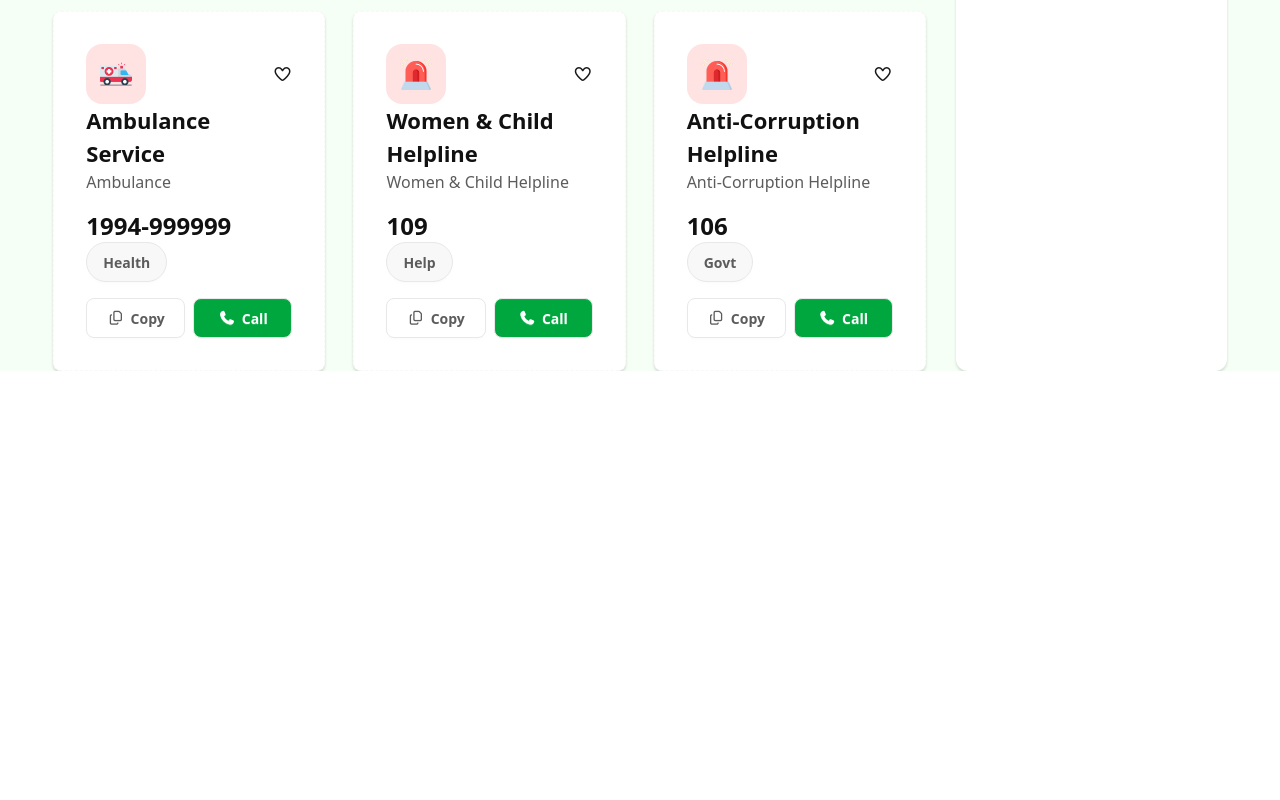
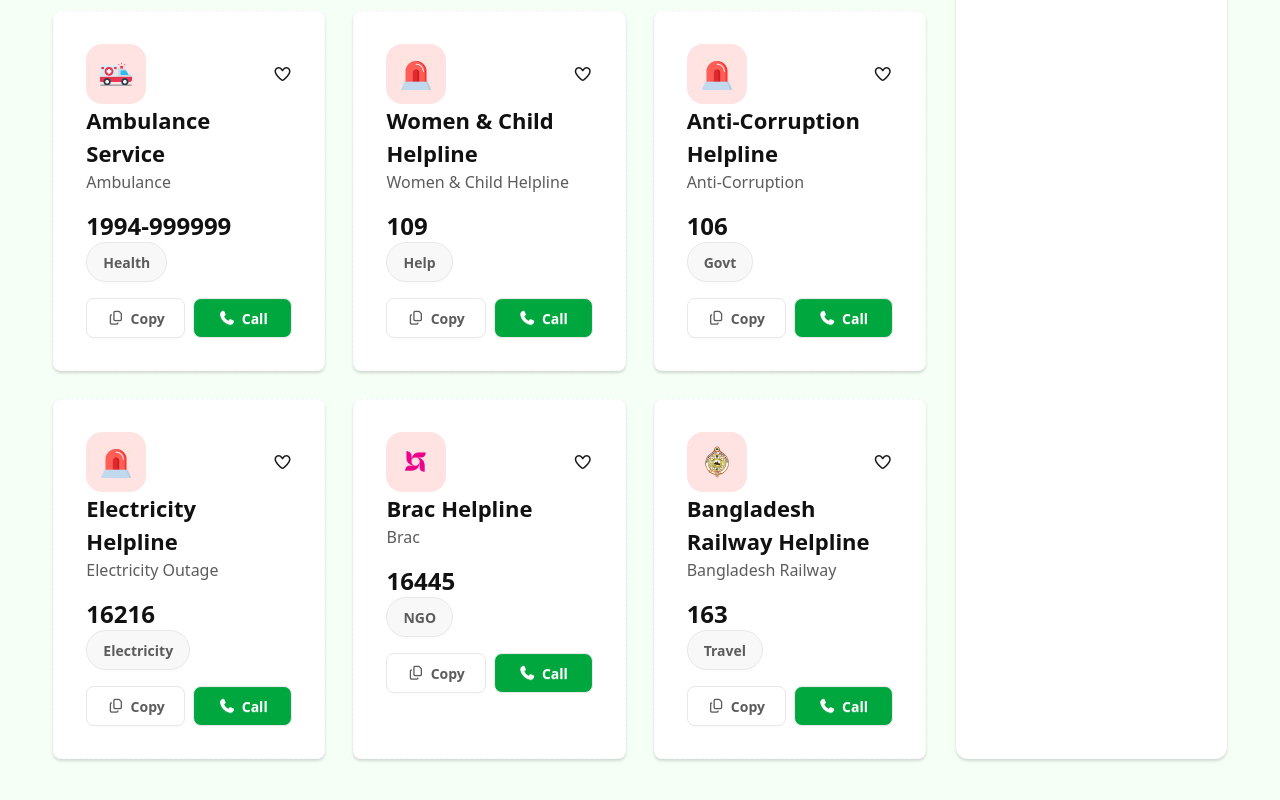
Before and after one commit to mdratul4505/my-5th-assignment, a plain HTML site: page index.html in a window 1280 px wide. Shown: the part 842-1642 px from the top of the page. Before the commit the page ends 1213 px from the top, so only its background shows below. Drawn offline with nearby package versions, Linux system fonts and the light colour scheme.

```diff
--- a/index.html
+++ b/index.html
@@ -60,7 +60,7 @@
       <div class="bg-[#F5FFF6]">
          <section class="w-11/12 mx-auto grid grid-cols-12 gap-7.5 ">
         <div class="col-span-12  md:col-span-9 ">
-            <div class="grid md:grid-cols-3 gap-7 mt-12">
+            <div class="grid md:grid-cols-3 gap-7 mt-12 mb-12">
                 <!-- card-1 -->
         <div class="card card-dash bg-base-100 shadow-[0px_2px_3px_0px_rgba(0,0,0,0.15)]  p-8">
   <div class="flex justify-between items-center">
@@ -181,7 +181,7 @@
         <i class="heart-icon fa-regular fa-heart"></i>
     </div>
     <h2 class=" service font-bold text-[22px] text-[#111111]">Anti-Corruption Helpline</h2>
-    <p class="text-[#5C5C5C]">Anti-Corruption Helpline</p>
+    <p class="text-[#5C5C5C]">Anti-Corruption</p>
     <div class="py-4">
         <h4 class="text-[#111111] font-bold text-2xl">106</h4>
         <button class="btn text-[#5C5C5C]  py-1.5 px-4 rounded-[50px]">Govt</button>
@@ -193,11 +193,78 @@
     </div>
 
    </div>
+
+   <!-- card-7-->
+   <div class="card card-dash bg-base-100 shadow-[0px_2px_3px_0px_rgba(0,0,0,0.15)]  p-8">
+  <div class="flex justify-between items-center">
+
+        <img src="./assets/emergency.png" alt="" class="max-w-[60px]  p-3.5 bg-[#FFE3E2] rounded-[16px] ml-0">
+
+        <i class="heart-icon fa-regular fa-heart"></i>
+    </div>
+    <h2 class=" service font-bold text-[22px] text-[#111111]">Electricity Helpline</h2>
+    <p class="text-[#5C5C5C]">Electricity Outage </p>
+    <div class="py-4">
+        <h4 class="text-[#111111] font-bold text-2xl">16216</h4>
+        <button class="btn text-[#5C5C5C]  py-1.5 px-4 rounded-[50px]">Electricity</button>
+    </div>
+
+    <div class="card-actions flex justify-between gap-2">
+      <button  class="btn-copy btn  flex-1 bg-white rounded-[8px] text-[#5C5C5C]"><i class="fa-regular fa-copy"></i> Copy</button>
+      <button class="btn btn-call flex-1 bg-[#00A63E] rounded-[8px] text-white"><i class="fa-solid fa-phone"></i> Call</button>
+    </div>
+
+   </div>
+   <!-- end card 7 -->
+    <!-- card 8 -->
+   <div class="card card-dash bg-base-100 shadow-[0px_2px_3px_0px_rgba(0,0,0,0.15)]  p-8">
+  <div class="flex justify-between items-center">
+
+        <img src="./assets/brac.png" alt="" class="max-w-[60px]  p-3.5 bg-[#FFE3E2] rounded-[16px] ml-0">
+
+        <i class="heart-icon fa-regular fa-heart"></i>
+    </div>
+    <h2 class=" service font-bold text-[22px] text-[#111111]">Brac Helpline </h2>
+    <p class="text-[#5C5C5C]">Brac</p>
+    <div class="py-4">
+        <h4 class="text-[#111111] font-bold text-2xl">16445</h4>
+        <button class="btn text-[#5C5C5C]  py-1.5 px-4 rounded-[50px]">NGO</button>
+    </div>
+
+    <div class="card-actions flex justify-between gap-2">
+      <button  class="btn-copy btn  flex-1 bg-white rounded-[8px] text-[#5C5C5C]"><i class="fa-regular fa-copy"></i> Copy</button>
+      <button class="btn btn-call flex-1 bg-[#00A63E] rounded-[8px] text-white"><i class="fa-solid fa-phone"></i> Call</button>
+    </div>
+
+   </div>
+    <!-- end 8 -->
+    <!-- card 9 -->
+     <div class="card card-dash bg-base-100 shadow-[0px_2px_3px_0px_rgba(0,0,0,0.15)]  p-8">
+  <div class="flex justify-between items-center">
+
+        <img src="./assets/Bangladesh-Railway.png " alt="" class="max-w-[60px]  p-3.5 bg-[#FFE3E2] rounded-[16px] ml-0">
+
+        <i class="heart-icon fa-regular fa-heart"></i>
+    </div>
+    <h2 class=" service font-bold text-[22px] text-[#111111]">Bangladesh Railway Helpline </h2>
+    <p class="text-[#5C5C5C]">Bangladesh Railway</p>
+    <div class="py-4">
+        <h4 class="text-[#111111] font-bold text-2xl">163</h4>
+        <button class="btn text-[#5C5C5C]  py-1.5 px-4 rounded-[50px]">Travel</button>
+    </div>
+
+    <div class="card-actions flex justify-between gap-2">
+      <button  class="btn-copy btn  flex-1 bg-white rounded-[8px] text-[#5C5C5C]"><i class="fa-regular fa-copy"></i> Copy</button>
+      <button class="btn btn-call flex-1 bg-[#00A63E] rounded-[8px] text-white"><i class="fa-solid fa-phone"></i> Call</button>
+    </div>
+
+   </div>
+    <!-- end 9 -->
             </div>
 
     </div>
     <!-- call history -->
-        <div class=" col-span-12 md:col-span-3 mt-12 bg-white rounded-[12px] p-6 shadow-[0px_2px_3px_0px_rgba(0,0,0,0.15)] ">
+        <div class=" col-span-12 md:col-span-3 mt-12 mb-12 bg-white rounded-[12px] p-6 shadow-[0px_2px_3px_0px_rgba(0,0,0,0.15)] ">
             <div class="flex justify-between items-center mb-4">
                 <h2 class="text-[20px]"><i class="fa-regular fa-clock"></i> Call History</h2>
                 <button id="btn-clear" class="btn  bg-[#00A63E] text-white flex  py-7 px-9 gap-2.5 rounded-[50px]">Clear</button>
@@ -212,22 +279,6 @@
 
 
 
-
-
-
-
-
-
-
-
-
-
-
-
-
-
-
-
     <!-- js relate style -->
      <script src="index.js"></script>
 
```
